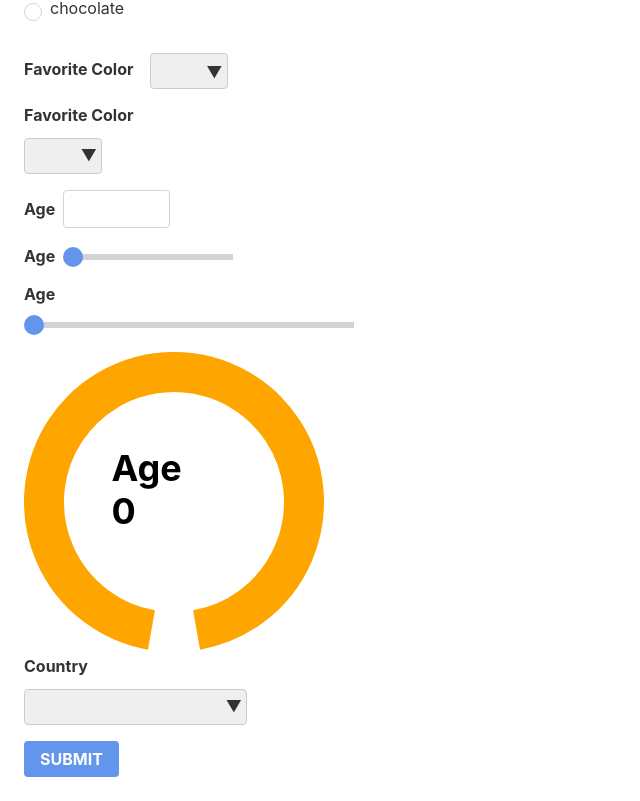
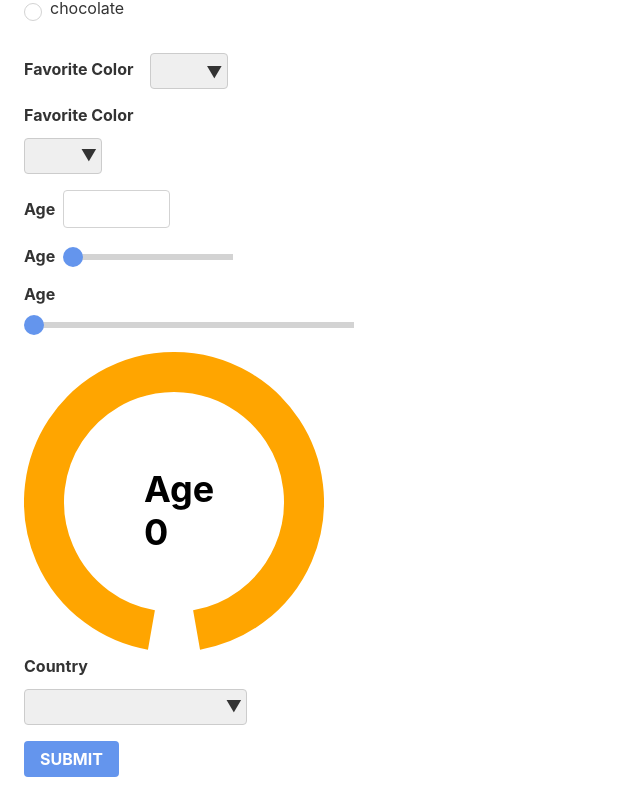
Before and after one commit to mvolkmann/oci-svelte-components, a Svelte app: page / in a window 1280 px wide. Shown: the part 620-1421 px from the top of the page, without its empty margins (0-640 px from the left). Built offline with nearby package versions, Linux system fonts and the light colour scheme.

Commit message:
improved Dial component

```diff
--- a/src/Dial.svelte
+++ b/src/Dial.svelte
@@ -11,15 +11,17 @@
   const STROKE_WIDTH = 40;
   const HALF_STROKE = STROKE_WIDTH / 2;
 
-  const SWEEP = 0;
+  const GAP = 20;
+  const SWEEP = 1;
   const TEXT_HEIGHT_GUESS = 43;
-  const TEXT_WIDTH_GUESS = 125;
+  const TEXT_WIDTH_GUESS = 60;
   const X_AXIS_ROTATION = 0;
 
   const classes = 'dial' + (className ? ' ' + className : '');
   const halfSize = size / 2;
+  console.log('Dial.svelte x: halfSize =', halfSize);
   const radius = halfSize - HALF_STROKE;
-  const startDegrees = -80;
+  const startDegrees = 270 - GAP / 2;
   const styles = `height: ${size}; width: ${size}`;
 
   $: value = get($globalStore, statePath) || 0;
@@ -30,7 +32,7 @@
   }
 
   function getPath(percent) {
-    const endDegrees = startDegrees + (340 * percent) / 100;
+    const endDegrees = startDegrees - ((360 - GAP) * percent) / 100;
     const startAngle = degreesToRadians(startDegrees);
     const endAngle = degreesToRadians(endDegrees);
 
@@ -63,14 +65,8 @@
       stroke="var(--primary-color)"
       stroke-width={STROKE_WIDTH}
       d={getPath(percent)} />
-    <text
-      x={halfSize - TEXT_WIDTH_GUESS / 2}
-      y={halfSize - TEXT_HEIGHT_GUESS / 2}>
-      {text}
-    </text>
-    <text
-      x={halfSize - TEXT_WIDTH_GUESS / 2}
-      y={halfSize + TEXT_HEIGHT_GUESS / 2}>
+    <text x={halfSize - TEXT_WIDTH_GUESS / 2} y={halfSize}>{text}</text>
+    <text x={halfSize - TEXT_WIDTH_GUESS / 2} y={halfSize + TEXT_HEIGHT_GUESS}>
       {value}
     </text>
   </svg>
```
